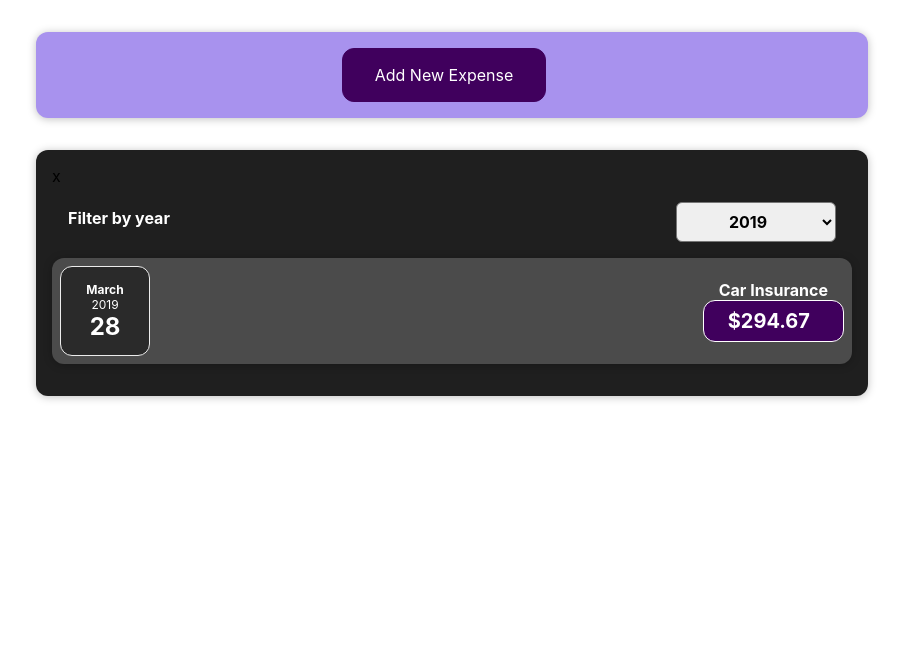
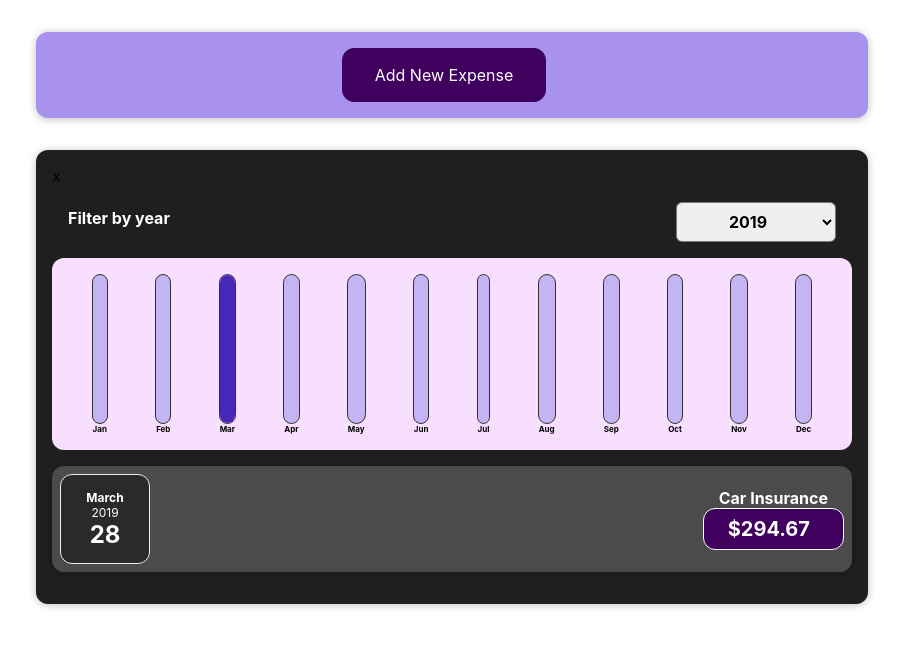
Before and after one commit to caueda/react-expense-project, a React (Create React App) app: page / in a window 1280 px wide. Shown: the top 648 px of the page, without its empty margins (188-1091 px from the left). Built offline with nearby package versions, Linux system fonts and the light colour scheme.

Commit message:
Chart created. Closes #5

```diff
--- /dev/null
+++ b/src/components/Chart/Chart.css
@@ -0,0 +1,9 @@
+.chart {
+    padding: 1rem;
+    border-radius: 12px;
+    background-color: #f8dfff;
+    text-align: center;
+    display: flex;
+    justify-content: space-around;
+    height: 10rem;
+}
--- /dev/null
+++ b/src/components/Chart/Chart.js
@@ -0,0 +1,19 @@
+import './Chart.css'
+import ChartBar from "./ChartBar";
+
+const Chart = (props) => {
+    const dataPointValues = props.dataPoints.map(dataPoint => dataPoint.value);
+    const totalMaximum = Math.max(...dataPointValues);
+    return (
+        <div className="chart">
+            {props.dataPoints.map(dataPoint =>
+                <ChartBar
+                    key={dataPoint.label}
+                    label={dataPoint.label}
+                    value={dataPoint.value}
+                    maxValue={totalMaximum}
+                />)}
+        </div>
+    );
+}
+export default Chart;
--- /dev/null
+++ b/src/components/Chart/ChartBar.css
@@ -0,0 +1,30 @@
+.chart-bar {
+    height: 100%;
+    display: flex;
+    flex-direction: column;
+    align-items: center;
+}
+
+.chart-bar__inner {
+    height: 100%;
+    width: 100%;
+    border: 1px solid #313131;
+    border-radius: 12px;
+    background-color: #c3b4f3;
+    overflow: hidden;
+    display: flex;
+    flex-direction: column;
+    justify-content: flex-end;
+}
+
+.chart-bar__fill {
+    background-color: #4826b9;
+    width: 100%;
+    transition: all 0.3s ease-out;
+}
+
+.chart-bar__label {
+    font-weight: bold;
+    font-size: 0.5rem;
+    text-align: center;
+}
--- /dev/null
+++ b/src/components/Chart/ChartBar.js
@@ -0,0 +1,19 @@
+import './ChartBar.css';
+
+const ChartBar = (props) => {
+    let barFillHeight = '0%';
+
+    if(props.maxValue > 0) {
+        barFillHeight = Math.round((props.value / props.maxValue) * 100) + '%';
+    }
+    return (
+        <div className="chart-bar">
+            <div className="chart-bar__inner">
+                <div className="chart-bar__fill" style={{height: barFillHeight}}></div>
+            </div>
+            <div className="chart-bar__label">{props.label}</div>
+        </div>
+    );
+}
+
+export default ChartBar;
--- a/src/components/Expenses/Expenses.js
+++ b/src/components/Expenses/Expenses.js
@@ -1,10 +1,10 @@
 import './Expenses.css';
 import './ExpenseItem';
-import ExpenseItem from "./ExpenseItem";
 import Card from '../UI/Card';
 import ExpensesFilter from "./ExpensesFilter";
 import {useState} from "react";
 import ExpensesList from "./ExpensesList";
+import ExpensesChart from "./ExpensesChart";
 
 function Expenses(props) {
     const [yearSelected, setYearSelected] = useState('2019');
@@ -16,6 +16,7 @@
                 <ExpensesFilter
                     filteredYear={yearSelected}
                     onChangeFilter={setYearSelected}/>
+                <ExpensesChart expenses={filteredExpense}/>
                 <ExpensesList filteredExpense={filteredExpense}/>
             </Card>
         </div>
--- /dev/null
+++ b/src/components/Expenses/ExpensesChart.js
@@ -0,0 +1,30 @@
+import Chart from "../Chart/Chart";
+
+
+const ExpensesChart = (props) => {
+    const chartDataPoints =[
+        {label: 'Jan', value: 0},
+        {label: 'Feb', value: 0},
+        {label: 'Mar', value: 0},
+        {label: 'Apr', value: 0},
+        {label: 'May', value: 0},
+        {label: 'Jun', value: 0},
+        {label: 'Jul', value: 0},
+        {label: 'Aug', value: 0},
+        {label: 'Sep', value: 0},
+        {label: 'Oct', value: 0},
+        {label: 'Nov', value: 0},
+        {label: 'Dec', value: 0}
+    ];
+
+    for(const expense of props.expenses) {
+        const expenseMonth = expense.date.getMonth();
+        chartDataPoints[expenseMonth].value += expense.amount;
+    }
+
+    return (
+        <Chart dataPoints={chartDataPoints}/>
+    );
+}
+
+export default ExpensesChart;
```
